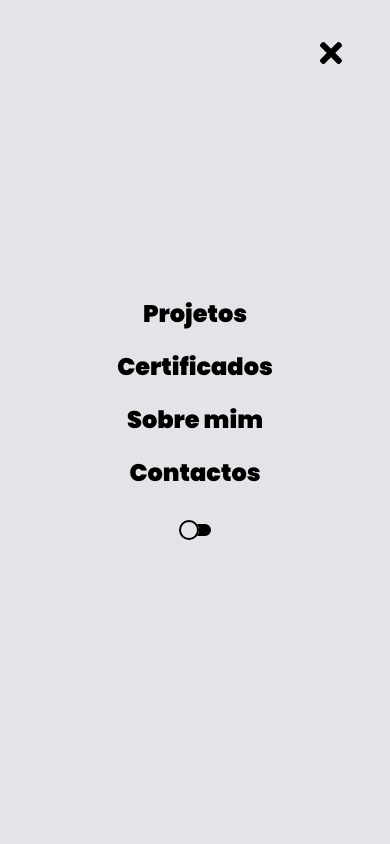
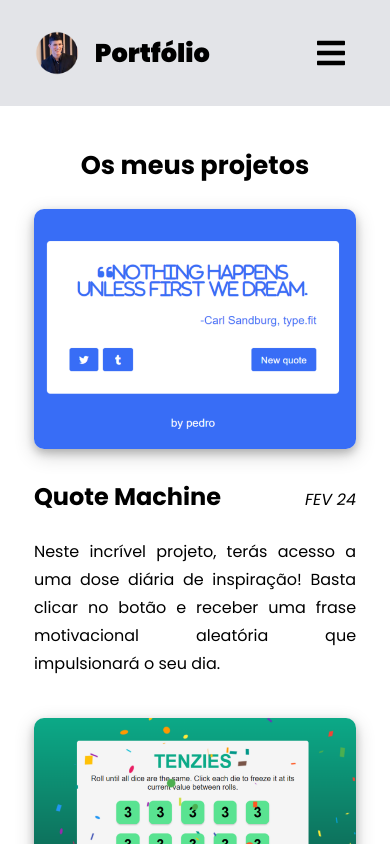
Before and after one commit to pedrofsmartins3/portfolio-pedromartins, a React (Vite) app: page /projects in a window 390 px wide. Shown: the top 844 px of the page. Built offline with nearby package versions, Linux system fonts and the light colour scheme.

Commit message:
new project, nav fix (top: 100% on mount)

```diff
--- a/Components/Data/projectsData.json
+++ b/Components/Data/projectsData.json
@@ -64,5 +64,16 @@
         "repository": "https://github.com/pedrofsmartins3/Tenzies-react",
         "site": "https://pedrofsmartins3.github.io/Tenzies-react/",
         "language": "React"
+    },
+    {
+        "id": 7,
+        "title": "Quote Machine",
+        "img": "quotemachine.png",
+        "date": "FEV 24",
+        "minidescription": "Neste incrível projeto, terás acesso a uma dose diária de inspiração! Basta clicar no botão e receber uma frase motivacional aleatória que impulsionará o seu dia.",
+        "description": "Neste incrível projeto, terás acesso a uma dose diária de inspiração! Basta clicar no botão e receber uma frase motivacional aleatória que impulsionará o seu dia. Sinta-se encorajado e pronto para enfrentar desafios! Após receber a uma dose de motivação, compartilhe instantaneamente essa energia positiva com seus amigos e seguidores clicando nos botões dedicados às redes sociais. Juntos, vamos espalhar motivação e inspiração!",
+        "repository": "https://github.com/pedrofsmartins3/Random-Quote-Machine",
+        "site": "https://pedrofsmartins3.github.io/Random-Quote-Machine/",
+        "language": "JavaScript"
     }
 ]
--- a/Components/Style/Header.css
+++ b/Components/Style/Header.css
@@ -73,7 +73,7 @@ nav {
         height: 100vh;
         background-color: var(--background-color);
         position: fixed;
-        top: 0px;
+        top: 100%;
         right: 0px;
         left: 0px;
         z-index: 10;
@@ -81,8 +81,7 @@ nav {
         justify-content: center;
         align-items: center;
         gap: 0.3em;
-        display: hidden;
-        transition: top 300ms ease-in-out;
+        transition: top 0.5s ease-in-out;
     }
 
     .header-link {
```
Also changed, not shown: public/assets/quotemachine.png (added).
